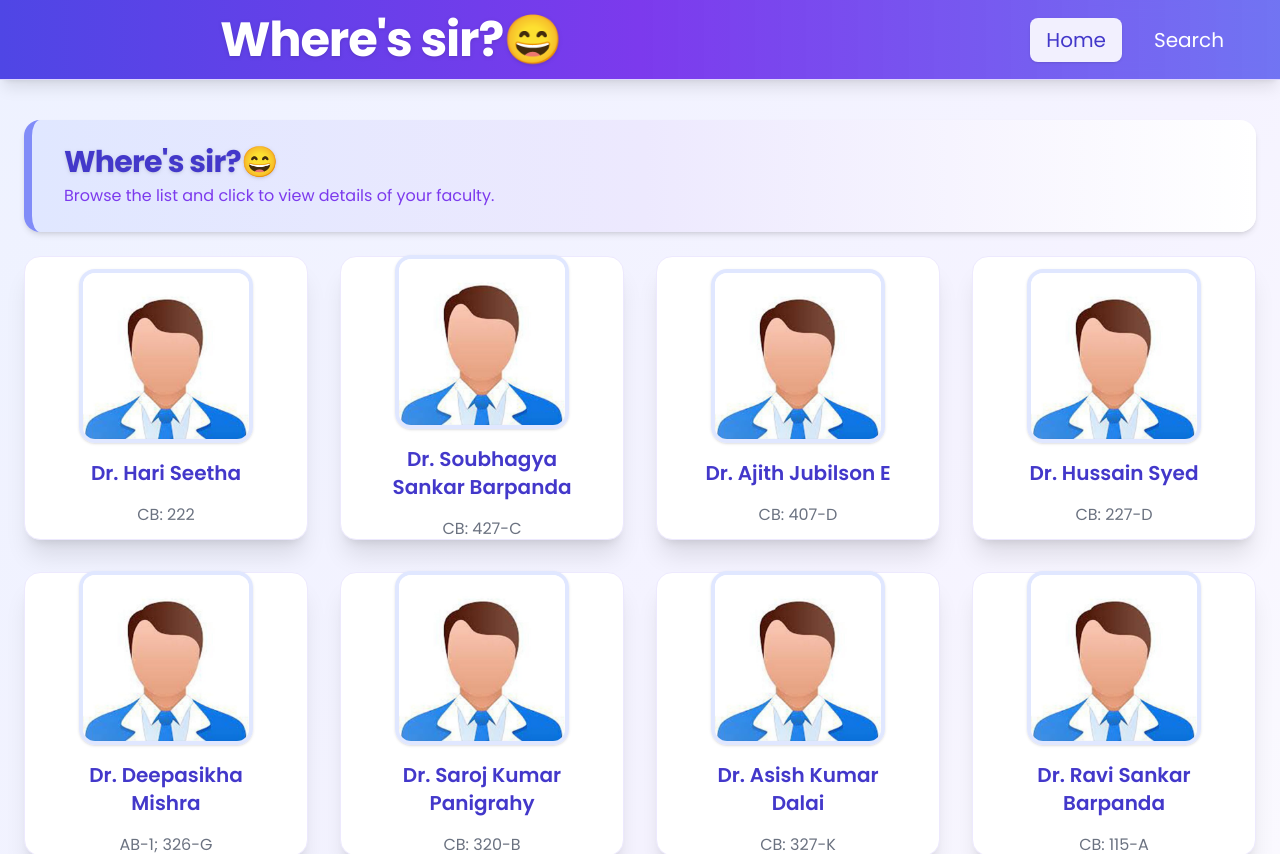
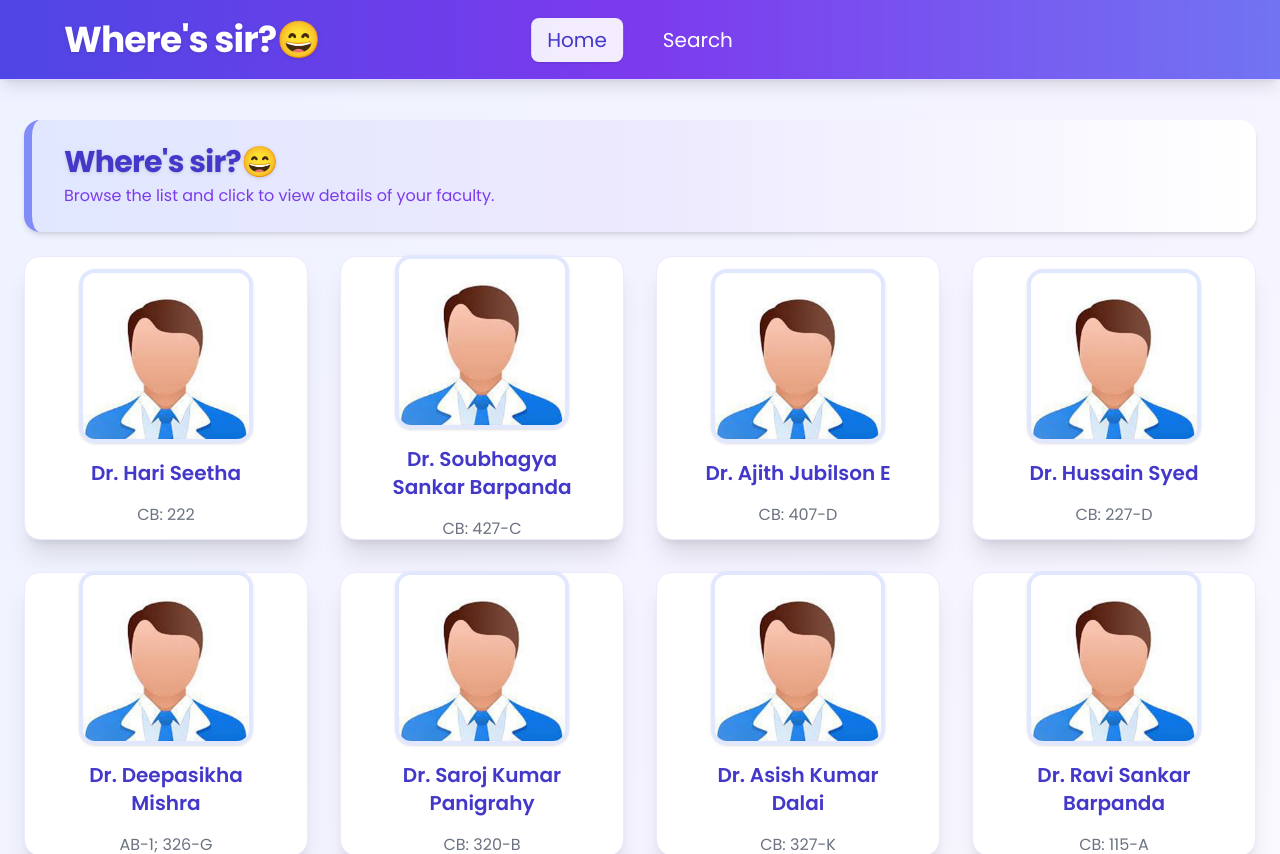
Before and after one commit to chamathkar/Faculty-cabin-info, a React (Vite) app: page / in a window 1280 px wide. Shown: the top 854 px of the page. Built offline with nearby package versions, Linux system fonts and the light colour scheme.

Commit message:
improve resposiveness

```diff
--- a/src/App.jsx
+++ b/src/App.jsx
@@ -14,15 +14,19 @@ export default function App() {
         className="sticky top-0 z-20 bg-gradient-to-r from-indigo-600 via-violet-600 to-indigo-500/90 backdrop-blur border-b border-violet-200 shadow-lg w-full"
         style={{ height: "80px" }}
       >
-        <div className="w-full px-10 py-6 flex items-center justify-between h-full">
+        {/* relative so nav can be centered absolutely */}
+        <div className="w-full px-10 py-6 flex items-center justify-between h-full relative">
+          {/* Left side — logo */}
           <NavLink
             to="/"
-            className="text-5xl font-extrabold tracking-tight text-white drop-shadow hover:opacity-90 transition-opacity"
-            style={{ marginLeft: "15%" }} // Move to about 30% from the left
+            className="text-4xl font-extrabold tracking-tight text-white drop-shadow hover:opacity-90 transition-opacity"
+            style={{ marginLeft: "2%" }}
           >
             Where's sir?😄
           </NavLink>
-          <nav className="flex gap-4 text-xl">
+
+          {/* Center — navigation */}
+          <nav className="absolute left-1/2 transform -translate-x-1/2 flex gap-6 text-xl">
             <NavLink
               to="/"
               className={({ isActive }) =>
@@ -80,32 +84,6 @@ export default function App() {
                 </motion.div>
               }
             />
-            <Route
-              path="/search"
-              element={
-                <motion.div
-                  initial={{ x: "60vw", opacity: 0 }}
-                  animate={{ x: 0, opacity: 1 }}
-                  exit={{ x: "-60vw", opacity: 0 }}
-                  transition={{ duration: 0.6, ease: [0.25, 0.1, 0.25, 1] }}
-                >
-                  <FacultyList />
-                </motion.div>
-              }
-            />
-            <Route
-              path="/search"
-              element={
-                <motion.div
-                  initial={{ x: "60vw", opacity: 0 }}
-                  animate={{ x: 0, opacity: 1 }}
-                  exit={{ x: "-60vw", opacity: 0 }}
-                  transition={{ duration: 0.6, ease: [0.25, 0.1, 0.25, 1] }}
-                >
-                  <FacultyDetail />
-                </motion.div>
-              }
-            />
             <Route path="/faculty/:id" element={<FacultyDetail />} />
           </Routes>
         </AnimatePresence>
```
